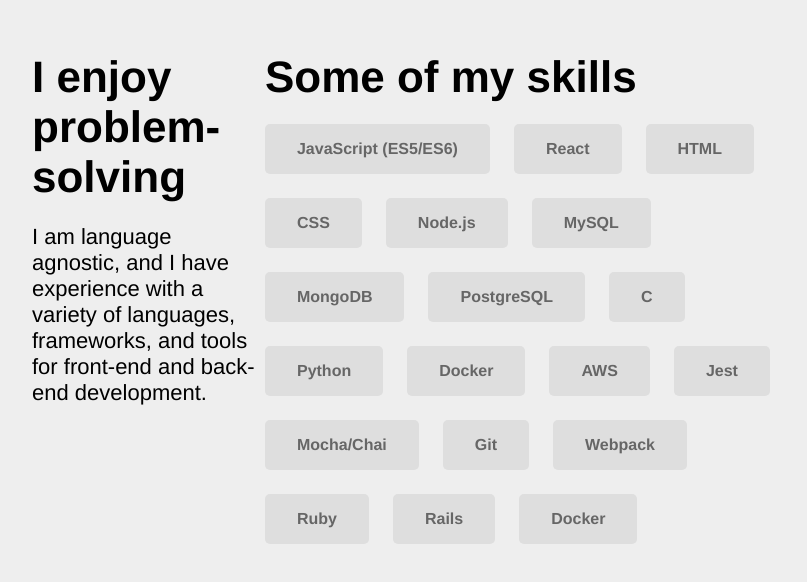
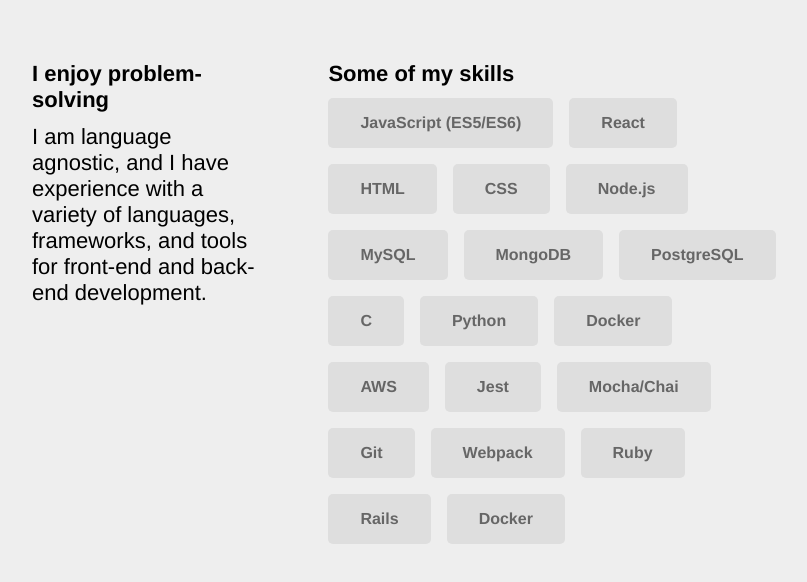
Before and after one commit to audreee/audreee.github.io, a React (Create React App) app: page / in a window 1280 px wide. Shown: the part 1690-2272 px from the top of the page, without its empty margins (224-1031 px from the left). Built offline with nearby package versions, Linux system fonts and the light colour scheme.

Commit message:
Styling fixes

```diff
--- a/src/components/Skills.js
+++ b/src/components/Skills.js
@@ -6,13 +6,13 @@ let Skills = () => {
       <div className="parent section-container">
         <div className="text-column row-container">
           <div className="column">
-            <h1>I enjoy problem-solving</h1>
+            <h2 className="sub-title">I enjoy problem-solving</h2>
             <div>
               <p>I am language agnostic, and I have experience with a variety of languages, frameworks, and tools for front-end and back-end development.</p>
             </div>
           </div>
           <div className="skills column">
-            <h1>Some of my skills</h1>
+            <h2 className="sub-title">Some of my skills</h2>
             <Technologies />
           </div>
         </div>
--- a/src/styles/App.css
+++ b/src/styles/App.css
@@ -22,7 +22,8 @@
   justify-content: left;
 }
 
-h1 {
+h1, h2 {
+  font-size: 2em;
   margin: 0 0 0.5em 0;
 }
 
--- a/src/styles/Skills.css
+++ b/src/styles/Skills.css
@@ -1,9 +1,14 @@
 .row-container {
     display: flex;
     flex-direction: row;
+    gap: 3em;
 }
 
 .skills {
     display: flex;
     flex-wrap: wrap;
 }
+
+.sub-title {
+    font-size: 1em;
+}
--- a/src/styles/Technology.css
+++ b/src/styles/Technology.css
@@ -1,7 +1,7 @@
 .tech-item {
     padding: 1rem 2rem;
-    margin-bottom: 1.5rem;
-    margin-right: 1.5rem;
+    margin-bottom: 1rem;
+    margin-right: 1rem;
     font-size: 1rem;
     background: rgba(153,153,153,.2);
     border-radius: 5px;
```
